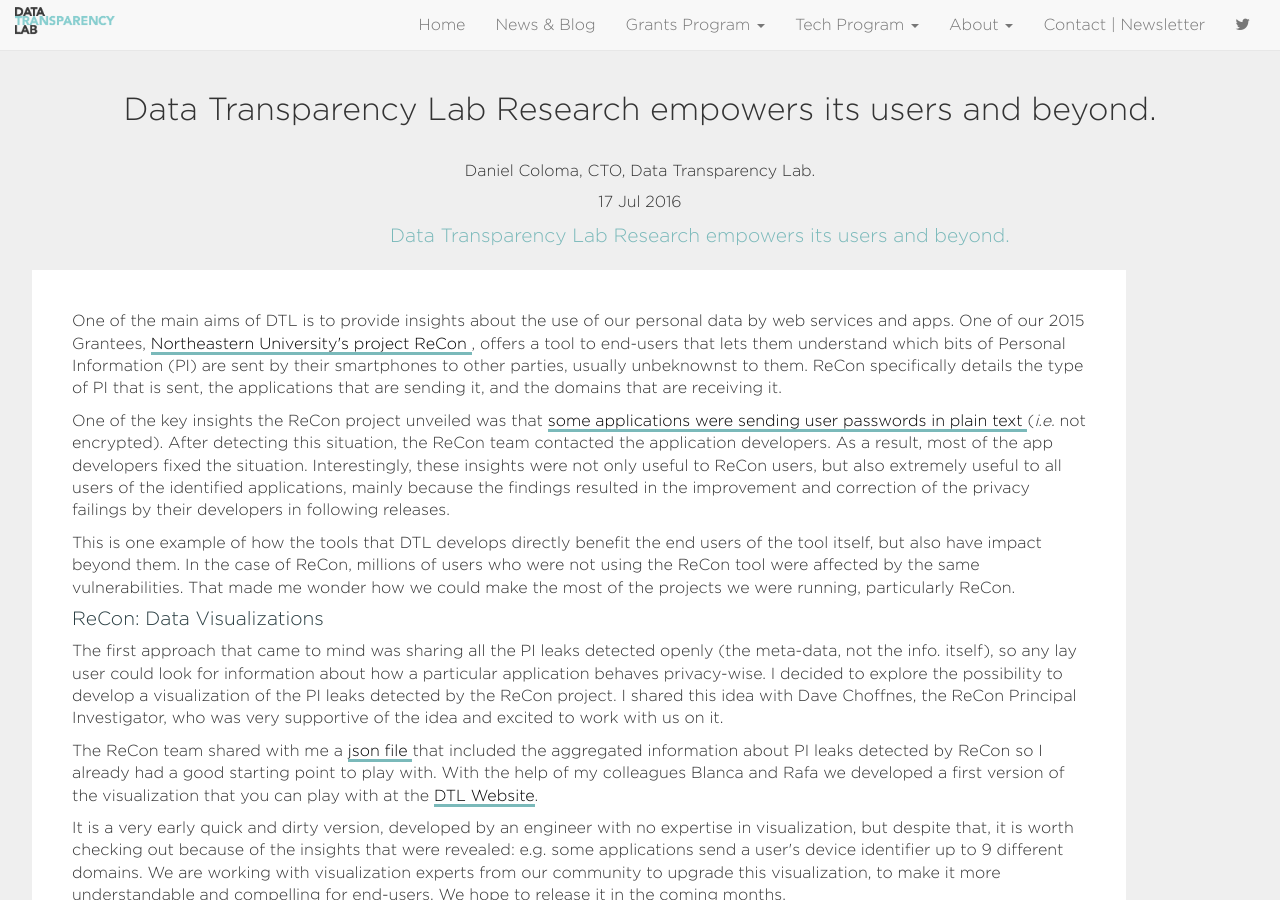
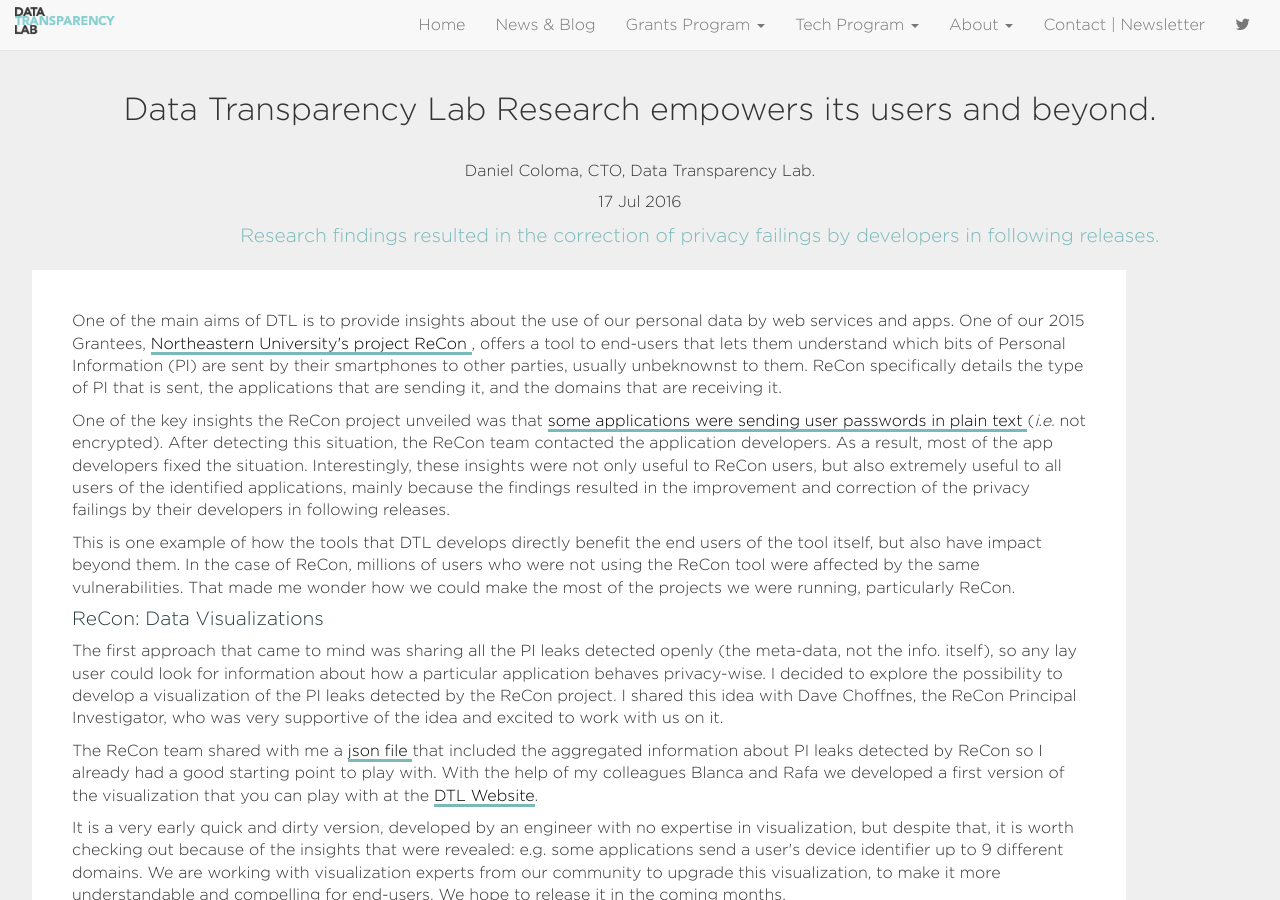
Before and after one commit to datatransparencylab/datatransparencylab.github.io, a Jekyll site: the page built from _posts/2016-07-18-recon.md, in a window 1280 px wide and 900 px high. Built offline with Jekyll 4.4.1, drawn with Linux system fonts in a browser that asks for light colours; some web fonts are replaced; comment, search, counter and statistics services are not loaded.

Commit message:
adjusted headers, modified copy of index.html

```diff
--- a/_posts/2016-07-18-recon.md
+++ b/_posts/2016-07-18-recon.md
@@ -2,9 +2,9 @@
 layout: default
 title: "Data Transparency Lab Research empowers its users and beyond."
 description:  " "
-blurb: "Data Transparency Lab Research empowers its users and beyond."
+blurb: "Research findings resulted in the correction of privacy failings by developers in following releases."
 date:   2016-07-18 00:10:05 +0100
-categories: News
+categories: Blog
 type: blog
 author: "Daniel Coloma"
 ---
--- a/contact.html
+++ b/contact.html
@@ -9,7 +9,7 @@
 	<div class="divider-line"></div> -->
 	<!-- open Contact -->
 <section id="contact" class="section2">
-	<h3> Contact Us</h3>
+	<h2> Contact Us</h2>
 	<div class="divider-line"></div>
 
 <!-- open Contact -->
@@ -24,7 +24,7 @@
 <!-- close Contact -->
 <br>
 <br>
-<h3>Newsletter Sign Up</h3>
+<h2>Newsletter Sign Up</h2>
 <div class="divider-line"></div>
 <br>
 <div class="container-fluid form-group">
--- a/index.html
+++ b/index.html
@@ -120,7 +120,7 @@
 										<li><i class="fa-li fa fa-angle-right"></i>Build broader public awareness of what personal data organisations and governments hold, how it is used, and your access rights.</li>
 									</ul>
 
-									<p>To deliver these aims, 3 teams have been established: a User and Community Awareness Team led by Mozilla, a Research Team led by Telefonica, and a Policy Team led by ODI.</p>
+									<p>To deliver these aims, 3 teams have been established: a User and Community Awareness Team led by Mozilla, a Research Team led by Telefonica, and a Policy Team co-led by the founding members.</p>
 									<br>
 									<p><a href="./team.html"><i class="fa fa-link fa-1x" style="color:#424242;"></i> Meet the DTL Team</a></p>
  					</div>
--- a/team.html
+++ b/team.html
@@ -35,12 +35,12 @@
             <div class="clearfix visible-md-block"></div>
             <!-- chris 7 -->
                 <div class="col-sm-6 col-md-4 col-lg-3"><div class="member-card"><img class="img-responsive member-pic" src="images/team/ramon2.jpg"><p class="member-name">Ramon Sangüesa</p><p class="member-role">Secretary and General Coordination, DTL</p><p><a href="http://www.tid.es/">Telefonica I+D <i class="fa fa-external-link fa-1x" style="color:#424242;"></i></a></p></div></div>
-        <!-- pablo 8 -->
-       <div class="col-sm-6 col-md-4 col-lg-3"><div class="member-card"><img class="img-responsive member-pic" src="images/team/blanca.png"><p class="member-name">Blanca Mayayo</p><p class="member-role">Program Manager, Personal Data and Public Policy, DTL</p><p><a href="http://www.tid.es/">Telefonica I+D <i class="fa fa-external-link fa-1x" style="color:#424242;"></i></a></p></div></div>
+        <!-- rafa 8 -->
+      <div class="col-sm-6 col-md-4 col-lg-3"><div class="member-card"><img class="img-responsive member-pic" src="images/team/rafa.jpg"><p class="member-name">Rafa Gross-Brown</p><p class="member-role">UX Design and Communications, DTL</p><p><a href="http://www.tid.es/">Telefonica I+D <i class="fa fa-external-link fa-1x" style="color:#424242;"></i></a></p></div></div>
             <div class="clearfix visible-sm-block"></div>
             <div class="clearfix visible-lg-block"></div>
             <!-- jeni 9 -->
-             <div class="col-sm-6 col-md-4 col-lg-3"><div class="member-card"><img class="img-responsive member-pic" src="images/team/rafa.jpg"><p class="member-name">Rafa Gross-Brown</p><p class="member-role">UX Design and Communications, DTL</p><p><a href="http://www.tid.es/">Telefonica I+D <i class="fa fa-external-link fa-1x" style="color:#424242;"></i></a></p></div></div>
+
            <!--  <div class="col-sm-6 col-md-4 col-lg-3"><div class="member-card"><img class="img-responsive member-pic" src="images/team/jeni_ODI.jpg"><p class="member-name">Jeni Tennison</p><p class="member-role">Technical Director</p><p><a href="http://theodi.org/team/jeni-tennison">Open Data Institute <i class="fa fa-external-link fa-1x" style="color:#424242;"></i></a></p><p class="dtlRole">Founding Member Representative</p></div></div> -->
 
             <div class="clearfix visible-md-block"></div>
--- a/techprogram.html
+++ b/techprogram.html
@@ -5,6 +5,7 @@
 
 <section id="introduction" class="section2">
   <h2> Technical Program </h2>
+  <div class="divider-line"></div>
   <section class="introduction">
     <p>
       DTL Technical Program is intended to connect the key stakeholders that
```
